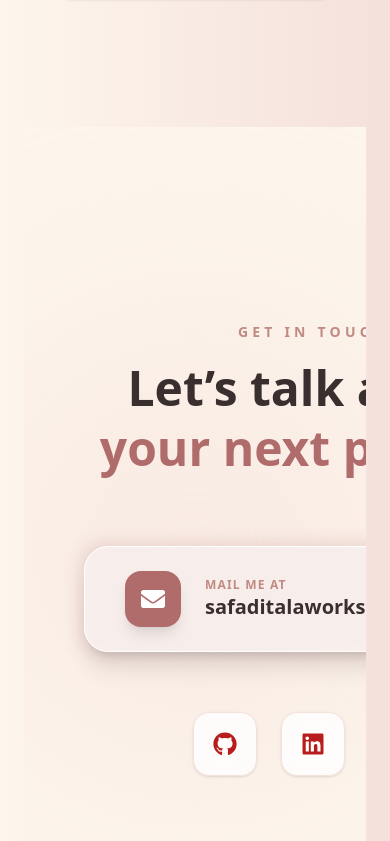
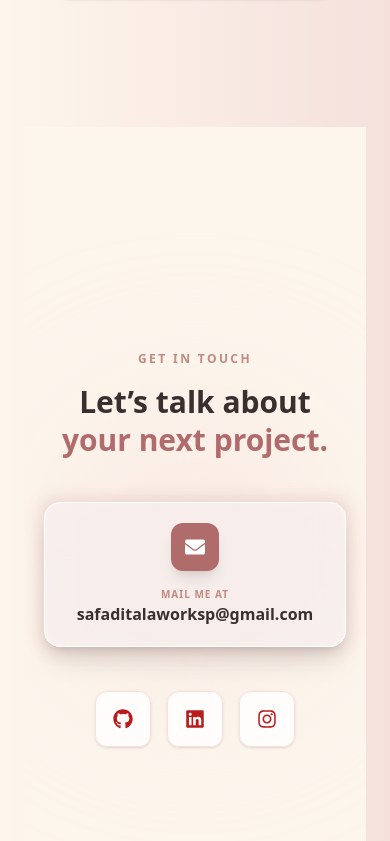
Before and after one commit to Sfditala/portfolio, a Next.js app: page / in a window 390 px wide. Shown: the part 5643-6484 px from the top of the page. Built offline with nearby package versions, Linux system fonts and the light colour scheme; no server answers; what groq-sdk would draw is missing.

Commit message:
update the close modal function

```diff
--- a/src/app/components/contactSection.jsx
+++ b/src/app/components/contactSection.jsx
@@ -3,7 +3,6 @@ import React from "react";
 import { FaGithub, FaLinkedin, FaInstagram, FaEnvelope } from "react-icons/fa";
 
 export default function ContactSection() {
-  // ملاحظة: قمنا بتغيير <FaGithub /> إلى FaGithub (بدون أقواس الوسم)
   const socialLinks = [
     {
       name: "GitHub",
@@ -28,52 +27,54 @@ export default function ContactSection() {
   return (
     <section
       id="contact"
-      className="relative min-h-screen w-full flex flex-col justify-center items-center px-8 md:px-20 bg-[#FDF6ED] overflow-hidden"
+      className="relative min-h-screen w-full flex flex-col justify-center items-center px-4 sm:px-8 md:px-20 bg-[#FDF6ED] overflow-hidden py-20"
     >
-      <div className="absolute top-1/2 left-1/2 -translate-x-1/2 -translate-y-1/2 w-[500px] h-[500px] bg-[#F5E0DC] rounded-full blur-[120px] opacity-50"></div>
+      {/* الدائرة الخلفية - جعلت حجمها متجاوباً لكي لا تخرج عن الإطار في الموبايل */}
+      <div className="absolute top-1/2 left-1/2 -translate-x-1/2 -translate-y-1/2 w-[300px] h-[300px] md:w-[500px] md:h-[500px] bg-[#F5E0DC] rounded-full blur-[80px] md:blur-[120px] opacity-50"></div>
 
-      <div className="relative z-10 max-w-5xl mx-auto px-6 text-center">
-        <div className="mb-16">
-          <h2 className="text-sm uppercase tracking-[0.3em] text-[#C18A82] font-bold mb-4">
+      <div className="relative z-10 max-w-5xl mx-auto text-center w-full">
+        <div className="mb-10 md:mb-16">
+          <h2 className="text-xs md:text-sm uppercase tracking-[0.2em] md:tracking-[0.3em] text-[#C18A82] font-bold mb-4">
             Get In Touch
           </h2>
-          <h3 className="text-5xl md:text-6xl font-black text-[#3A2F2F] leading-tight">
-            Let’s talk about <br />
+          <h3 className="text-3xl sm:text-4xl md:text-6xl font-black text-[#3A2F2F] leading-tight px-2">
+            Let’s talk about <br className="hidden sm:block" />
             <span className="text-[#B06B6B]">your next project.</span>
           </h3>
         </div>
 
-        <div className="flex flex-col items-center justify-center gap-10">
+        <div className="flex flex-col items-center justify-center gap-6 md:gap-10">
+          {/* بطاقة الإيميل - جعلتها تصغر وتتغير محاذاتها في الموبايل الصغير */}
           <a
             href="mailto:safaditalaworksp@gmail.com"
-            className="group relative p-1"
+            className="group relative p-1 w-full max-w-md md:max-w-none"
           >
-            <div className="absolute inset-0 bg-[#B06B6B] rounded-3xl blur opacity-20 group-hover:opacity-40 transition-opacity"></div>
-            <div className="relative flex items-center gap-6 bg-white/60 backdrop-blur-xl border border-white px-10 py-6 rounded-3xl shadow-xl transition-transform duration-500 group-hover:-translate-y-2">
-              <div className="w-14 h-14 bg-[#B06B6B] text-white rounded-2xl flex items-center justify-center text-2xl shadow-lg">
+            <div className="absolute inset-0 bg-[#B06B6B] rounded-2xl md:rounded-3xl blur opacity-20 group-hover:opacity-40 transition-opacity"></div>
+            <div className="relative flex flex-col sm:flex-row items-center gap-4 md:gap-6 bg-white/60 backdrop-blur-xl border border-white px-6 py-5 md:px-10 md:py-6 rounded-2xl md:rounded-3xl shadow-xl transition-transform duration-500 group-hover:-translate-y-2">
+              <div className="w-12 h-12 md:w-14 md:h-14 bg-[#B06B6B] text-white rounded-xl md:rounded-2xl flex items-center justify-center text-xl md:text-2xl shadow-lg shrink-0">
                 <FaEnvelope />
               </div>
-              <div className="text-left">
-                <p className="text-xs uppercase tracking-widest text-[#C18A82] font-bold">
+              <div className="text-center sm:text-left overflow-hidden">
+                <p className="text-[10px] md:text-xs uppercase tracking-widest text-[#C18A82] font-bold">
                   Mail me at
                 </p>
-                <p className="text-xl md:text-2xl font-bold text-[#3A2F2F]">
+                <p className="text-base sm:text-xl md:text-2xl font-bold text-[#3A2F2F] truncate">
                   safaditalaworksp@gmail.com
                 </p>
               </div>
             </div>
           </a>
 
-          <div className="flex gap-6 mt-4">
+          {/* أيقونات التواصل الاجتماعي */}
+          <div className="flex flex-wrap justify-center gap-4 md:gap-6 mt-4">
             {socialLinks.map((link, i) => (
               <a
                 key={i}
                 href={link.url}
                 target="_blank"
                 rel="noopener noreferrer"
-                className="group relative w-16 h-16 md:w-20 md:h-20 flex items-center justify-center bg-white/80 backdrop-blur-md rounded-2xl border border-[#F5E0DC] text-[#3A2F2F] text-2xl md:text-3xl shadow-sm transition-all duration-500 hover:-rotate-12 hover:rounded-[2rem] overflow-hidden"
+                className="group relative w-14 h-14 sm:w-16 sm:h-16 md:w-20 md:h-20 flex items-center justify-center bg-white/80 backdrop-blur-md rounded-xl md:rounded-2xl border border-[#F5E0DC] text-[#3A2F2F] text-xl sm:text-2xl md:text-3xl shadow-sm transition-all duration-500 hover:-rotate-12 hover:rounded-[1.5rem] md:hover:rounded-[2rem] overflow-hidden"
               >
-                {/* هنا نستخدم المكون كـ وسم <link.IconComponent /> */}
                 <span className="z-10 transition-colors duration-300 group-hover:text-white">
                   <link.IconComponent />
                 </span>
--- a/src/app/components/tala/ChatWindow.jsx
+++ b/src/app/components/tala/ChatWindow.jsx
@@ -3,13 +3,14 @@ import React, { useState, useEffect, useRef } from "react";
 import Groq from "groq-sdk";
 import MessageBubble from "./MessageBubble";
 import ChatInput from "./ChatInput";
+import { X } from "lucide-react";
 
 const groq = new Groq({
   apiKey: process.env.NEXT_PUBLIC_GROQ_API_KEY,
   dangerouslyAllowBrowser: true,
 });
 
-export default function ChatWindow() {
+export default function ChatWindow({ onClose }) {
   const [messages, setMessages] = useState([
     {
       id: 1,
@@ -92,8 +93,11 @@ export default function ChatWindow() {
             </div>
           </div>
         </div>
-        <button className="text-white/60 hover:text-white transition-colors">
-          {/* يمكنك إضافة أيقونة إغلاق هنا إذا أردتِ */}
+        <button
+          onClick={onClose}
+          className="text-white/60 hover:text-white transition-colors"
+        >
+          <X size={16} />
         </button>
       </div>
 
--- a/src/app/components/tala/TalaWidget.jsx
+++ b/src/app/components/tala/TalaWidget.jsx
@@ -13,12 +13,18 @@ export default function TalaWidget() {
       <AnimatePresence>
         {isOpen && (
           <motion.div
-            initial={{ opacity: 0, scale: 0.8, y: 20 }}
+            initial={{
+              opacity: 0,
+              scale: 0.8,
+              y: 20,
+              transformOrigin: "bottom right",
+            }}
             animate={{ opacity: 1, scale: 1, y: 0 }}
             exit={{ opacity: 0, scale: 0.8, y: 20 }}
-            className="mb-4 shadow-2xl"
+            className="mb-2 shadow-2xl origin-bottom-right"
           >
-            <ChatWindow />
+            {/* نمرر دالة الإغلاق هنا لكي يعمل زر X الموجود داخل النافذة أيضاً */}
+            <ChatWindow onClose={() => setIsOpen(false)} />
           </motion.div>
         )}
       </AnimatePresence>
```
